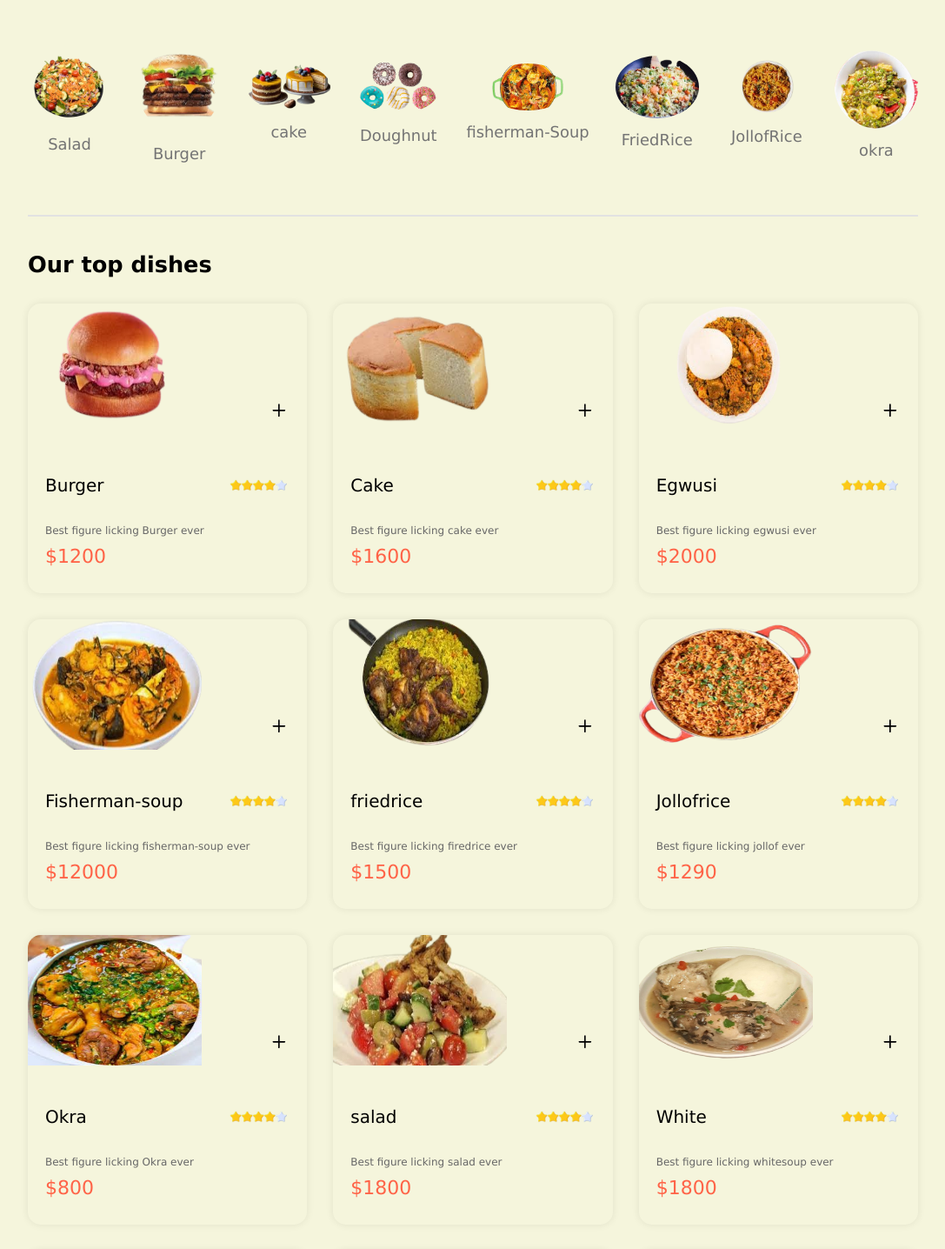
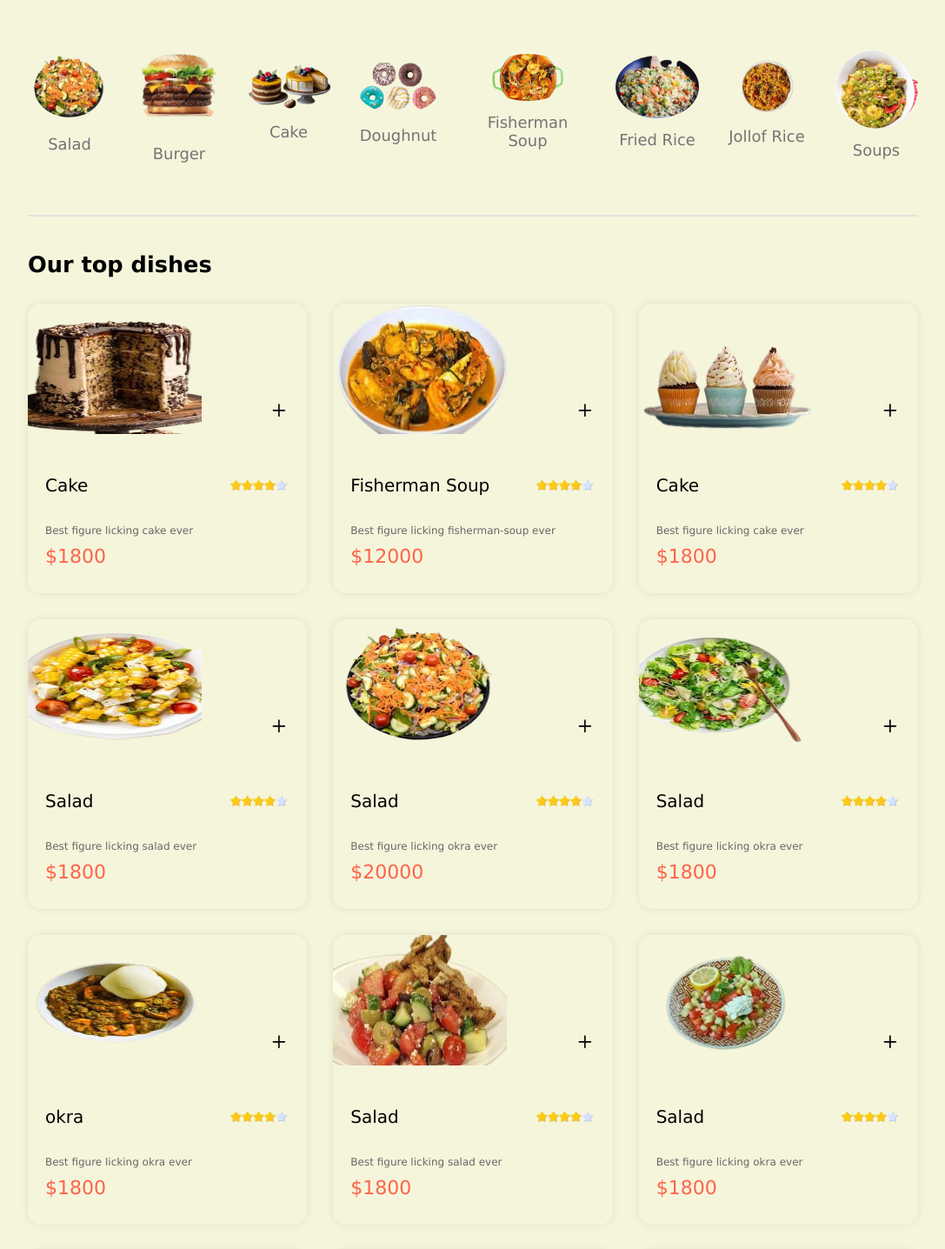
Before and after one commit to Assumpta-Chinonso1/food-order-app, a React (Vite) app: page / in a window 1280 px wide. Shown: the part 642-2078 px from the top of the page at 87% size, without its empty margins (96-1183 px from the left). Built offline with nearby package versions, Linux system fonts and the light colour scheme.

Commit message:
Added Categories

```diff
--- a/src/Components/Context/StoreContext.jsx
+++ b/src/Components/Context/StoreContext.jsx
@@ -1,12 +1,38 @@
-import { createContext } from "react";
+import { createContext, useEffect, useState } from "react";
 import { Food_lists } from "../../assets/assests";
 
 
  export const StoreContext = createContext(null)
 
  const StoreContextProvider = (props) => {
+
+     const [cartItems, setCartItems] = useState({})
+
+     const addToCart = (itemId) => {
+        if (!cartItems[itemId]) {
+            setCartItems((prev)=> ({...prev,[itemId]:1}))
+
+        }
+        else{
+            setCartItems((prev)=>({...prev,[itemId]:prev[itemId]+1}))
+        }
+     }
+
+     const removeFromCart = (itemId) => {
+        setCartItems((prev)=>({...prev,[itemId]:prev[itemId]-1}))
+     }
+
+     useEffect(()=>{
+         console.log(cartItems);
+
+      },[cartItems])
+
     const contextValue = {
-          Food_lists
+          Food_lists,
+          cartItems,
+          setCartItems,
+          addToCart,
+          removeFromCart
     }
     return (
         <StoreContext.Provider value={contextValue}>
--- a/src/Components/Display/FoodDisplay.jsx
+++ b/src/Components/Display/FoodDisplay.jsx
@@ -4,7 +4,7 @@ import { StoreContext } from '../Context/StoreContext'
 import FoodItem from '../FoodItem/FoodItem'
 
 
-const FoodDisplay = ({catergory}) => {
+const FoodDisplay = ({category}) => {
     const {Food_lists} = useContext(StoreContext)
   return (
     <div className='food-display' id='food-display'>
@@ -12,8 +12,14 @@ const FoodDisplay = ({catergory}) => {
         <h2>Our top dishes</h2>
          <div className="food-display-list">
             {Food_lists.map((item,index) => {
-         return <FoodItem key={index} id={item._id} name={item.name}
-        description={item.description} price={item.price} image={item.image}/>
+
+                  if (category === "All" || category === item.category) {
+
+
+                return <FoodItem key={index} id={item._id} name={item.name}
+                description={item.description} price={item.price} image={item.image}/>
+              }
+
             })}
          </div>
     </div>
--- a/src/Components/FoodItem/FoodItem.jsx
+++ b/src/Components/FoodItem/FoodItem.jsx
@@ -1,21 +1,22 @@
-import React, { useState } from 'react'
+import React, { useContext } from 'react'
 import './FoodItem.css'
 import { assests } from '../../assets/assests'
+import { StoreContext } from '../Context/StoreContext'
 
 const FoodItem = ({id,name,price, description,image}) => {
 
-  const [itemCount, setItemCount ] = useState(0)
+  const {cartItems,addToCart,removeFromCart} = useContext(StoreContext)
 
   return (
     <div className='food-item' id='food-item'>
           <div className="food-item-img-container">
             <img className="food-item-img" src={image} alt=""  />
-              {!itemCount
-                ? <img className='add' onClick={() => setItemCount(prev=>prev+1)} src={assests.plus} alt="" />
+              {!cartItems[id]
+                ? <img className='add' onClick={() => addToCart(id)} src={assests.plus} alt="" />
                 : <div className="food-item-counter">
-                  <img  onClick={() => setItemCount(prev=>prev-1)} src={assests.remove} alt="" />
-                 <p>{itemCount}</p>
-                 <img  onClick={() => setItemCount(prev=>prev+1)} src={assests.green} alt="" />
+                  <img  onClick={() => removeFromCart(id)} src={assests.remove} alt="" />
+                 <p>{cartItems[id]}</p>
+                 <img  onClick={() => addToCart(id)} src={assests.green} alt="" />
                 </div>
 
             }
--- a/src/assets/assests.js
+++ b/src/assets/assests.js
@@ -24,37 +24,56 @@ import menu7 from './jollof 2.png'
 import menu8 from './okra 2.png'
 
 import food1 from './burger 3.png'
+import food17 from './burger 4.png'
+import food33 from './burger 2.png'
+import food34 from './buger.png'
+import food35 from './burger 6.png'
+import food28 from './burger 5.png'
+
+import food7 from './okra 3.png'
+import food9 from './whitesoup 1.png'
+import food11 from './egwusi.png'
+import food15 from './oha.png'
+import food24 from './oha.png'
+import food25 from './okra 2.png'
+import food30 from './okra 1.png'
+
 import food2 from './cake 4.png'
-import food3 from './egwusi.png'
+import food26 from './cake 5.png'
+import food10 from './cake 1.png'
+import food18 from './cake 6.png'
+import food20 from './cake 7.png'
+import food3 from './cake 2.png'
+
+import food8 from './salad 1.png'
+import food16 from './salad 2.png'
+import food27 from './salad 3.png'
+import food29 from './salad 4.png'
+import food36 from './salad 5.png'
+import food37 from './salad 6.png'
+import food38 from './salad 8.png'
+import food39 from './salad 8.png'
+
+import food31 from './doughnut 1.png'
+import food40 from './doughnut 2.png'
+
 import food4 from './fisherman 1.png'
+import food12 from './fisherman 2.png'
+
 import food5 from './fried 4.png'
+import food21 from './fried 5.png'
+import food23 from './fried 3.png'
+import food13 from './fried 2.png'
+
 import food6 from './jollof 3.png'
-import food7 from './okra 3.png'
-import food8 from './salad 5.png'
-import food9 from './whitesoup 1.png'
-import food10 from './cake 4.png'
-import food11 from './egwusi.png'
-import food12 from './fisherman 1.png'
-import food13 from './fried 4.png'
-import food14 from './jollof 3.png'
-import food15 from './okra 3.png'
-import food16 from './salad 5.png'
-import food17 from './burger 3.png'
-import food18 from './cake 5.png'
+import food14 from './jollof 2.png'
 import food19 from './jollof.png'
-import food20 from './cake 7.png'
-import food21 from './fried 5.png'
 import food22 from './jollof 2.png'
-import food23 from './fried 3.png'
-import food24 from './oha.png'
-import food25 from './okra 3.png'
-import food26 from './cake 4.png'
-import food27 from './salad 3.png'
-import food28 from './burger 3.png'
-import food29 from './salad 4.png'
-import food30 from './okra 1.png'
-import food31 from './doughnut 1.png'
-import food32 from './burger 5.png'
+
+
+
+
+
 
 
 export const assests =  {
@@ -68,58 +87,150 @@ export const assests =  {
         green,
         remove,
         Soups,
-        Cakes,
         doughnuts,
         burger,
         rice,
+        Cakes,
         salad
     }
 
     export const menu_lists = [
       {
         menu_name: "Salad",
-           menu_image: menu1
+        menu_image: menu1,
 
       },
       {
          menu_name: "Burger",
-            menu_image: menu2
+         menu_image: menu2,
 
        },
       {
-            menu_name: "cake",
-            menu_image: menu3
+        menu_name: "Cake",
+        menu_image: menu3,
 
       },
       {
         menu_name: "Doughnut",
-            menu_image: menu4
+        menu_image: menu4,
 
       },
       {
-            menu_name: "fisherman-Soup",
-            menu_image: menu5
+        menu_name: "Fisherman Soup",
+        menu_image: menu5,
 
       },
       {
-            menu_name: "FriedRice",
-            menu_image: menu6
+        menu_name: "Fried Rice",
+        menu_image: menu6,
 
       },
       {
-            menu_name: "JollofRice",
-            menu_image: menu7
+        menu_name: "Jollof Rice",
+        menu_image: menu7,
 
       },
       {
-            menu_name: "okra",
-            menu_image: menu8
+        menu_name: "Soups",
+        menu_image: menu8,
 
+      }
+    ];
+
+
+    export const Food_lists = [
+
+
+      {
+         _id: "26",
+         name:"Cake",
+         image:food26,
+         price: 1800,
+         description:"Best figure licking cake ever",
+         category:"Cake"
       },
 
-    ]
+      {
+         _id: "4",
+         name:"Fisherman Soup",
+         image:food4,
+         price: 12000,
+         description:"Best figure licking fisherman-soup ever",
+         category:"Fisherman Soup"
+      },
+      {
+         _id: "20",
+         name:"Cake",
+         image:food20,
+         price: 1800,
+         description:"Best figure licking cake ever",
+         category:"Cake"
+      },
 
-    export const Food_lists = [
+
+
+         {
+            _id: "8",
+            name:"Salad",
+            image:food8,
+            price: 1800,
+            description:"Best figure licking salad ever",
+            category:"Salad"
+         },
+         {
+            _id: "16",
+            name:"Salad",
+            image:food16,
+            price: 20000,
+            description:"Best figure licking okra ever",
+            category:"Salad"
+         },
+
+
+         {
+            _id: "29",
+            name:"Salad",
+            image:food29,
+            price: 1800,
+            description:"Best figure licking okra ever",
+            category:"Salad"
+         },
+         {
+            _id: "30",
+            name:"okra",
+            image:food30,
+            price: 1800,
+            description:"Best figure licking okra ever",
+            category:"Soups"
+         },
+
+         {
+            _id: "36",
+            name:"Salad",
+            image:food36,
+            price: 1800,
+            description:"Best figure licking salad ever",
+            category:"Salad"
+         },
+
+         {
+            _id: "37",
+            name:"Salad",
+            image:food37,
+            price: 1800,
+            description:"Best figure licking okra ever",
+            category:"Salad"
+         },
+
+         {
+            _id: "27",
+            name:"Salad",
+            image:food27,
+            price: 1800,
+            description:"Best figure licking salad ever",
+            category:"Salad"
+         },
+
           {
             _id: "1",
             name:"Burger",
@@ -129,6 +240,124 @@ export const assests =  {
             category:"Burger"
          },
          {
+            _id: "17",
+            name:"Burger",
+            image:food17,
+            price: 1800,
+            description:"Best figure licking burger ever",
+            category:"Burger"
+         },
+         {
+            _id: "33",
+            name:"Burger",
+            image:food33,
+            price: 1800,
+            description:"Best figure licking burger ever",
+            category:"Burger"
+         },
+         {
+            _id: "34",
+            name:"Burger",
+            image:food34,
+            price: 1800,
+            description:"Best figure licking burger ever",
+            category:"Burger"
+         },
+
+      {
+         _id: "7",
+         name:" Seafood Okra",
+         image:food7,
+         price: 800,
+         description:"Best figure licking Okra ever",
+         category:"Soups"
+      },
+
+      {
+         _id: "9",
+         name:"White",
+         image:food9,
+         price: 1800,
+         description:"Best figure licking whitesoup ever",
+         category:"Soups"
+      },
+         {
+            _id: "35",
+            name:"Burger",
+            image:food35,
+            price: 1800,
+            description:"Best figure licking burger ever",
+            category:"Burger"
+         },
+         {
+            _id: "28",
+            name:"Burger",
+            image:food28,
+            price: 1800,
+            description:"Best figure licking burger ever",
+            category:"Burger"
+         },
+         {
+            _id: "38",
+            name:"Salad",
+            image:food38,
+            price: 1800,
+            description:"Best figure licking salad ever",
+            category:"Salad"
+         },
+         {
+            _id: "40",
+            name:"Doughnut",
+            image:food40,
+            price: 1806,
+            description:"Best figure licking doughnut ever",
+            category:"Doughnut"
+         },
+
+         {
+            _id: "39",
+            name:"Salad",
+            image:food39,
+            price: 1800,
+            description:"Best figure licking okra ever",
+            category:"Salad"
+         },
+
+
+
+         {
+            _id: "31",
+            name:"Doughnut",
+            image:food31,
+            price: 1806,
+            description:"Best figure licking doughnut ever",
+            category:"Doughnut"
+         },
+
+
+
+         {
+            _id: "12",
+            name:"Fisherman Soup",
+            image:food12,
+            price: 1900,
+            description:"Best figure licking fishermansoup ever",
+            category:"Fisherman Soup"
+         },
+
+
+
+      {
+         _id: "5",
+         name:"Fried Rice",
+         image:food5,
+         price: 1500,
+         description:"Best figure licking firedrice ever",
+         category:"Fried Rice"
+      },
+
+
+      {
          _id: "2",
          name:"Cake",
          image: food2,
@@ -136,246 +365,144 @@ export const assests =  {
          description:"Best figure licking cake ever",
          category:"Cake"
       },
+
+
+      {
+         _id: "6",
+         name:"Jollof Rice",
+         image:food6,
+         price: 1290,
+         description:"Best figure licking jollof ever",
+         category:"Jollof Rice"
+      },
+
+
+      {
+         _id: "22",
+         name:"Jollof Rice",
+         image:food22,
+         price: 17800,
+         description:"Best figure licking jollof ever",
+         category:"Jollof Rice"
+      },
+
       {
          _id: "3",
-         name:"Egwusi",
+         name:"Cake",
          image: food3,
          price: 2000,
          description:"Best figure licking egwusi ever",
-         category:"cake"
+         category:"Cake"
       },
+
       {
-         _id: "4",
-         name:"Fisherman-soup",
-         image:food4,
-         price: 12000,
-         description:"Best figure licking fisherman-soup ever",
-         category:"Fisherman-soup"
-      },
-      {
-         _id: "5",
-         name:"friedrice",
-         image:food5,
-         price: 1500,
-         description:"Best figure licking firedrice ever",
-         category:"Friedrice"
-      },
-      {
-         _id: "6",
-         name:"Jollofrice",
-         image:food6,
-         price: 1290,
-         description:"Best figure licking jollof ever",
-         category:"Jollofrice"
-      },
-      {
-         _id: "7",
-         name:"Okra",
-         image:food7,
-         price: 800,
-         description:"Best figure licking Okra ever",
-         category:"Okra soup"
-      },
-      {
-         _id: "8",
-         name:"salad",
-         image:food8,
-         price: 1800,
-         description:"Best figure licking salad ever",
-         category:"salad"
-      },
-      {
-         _id: "9",
-         name:"White",
-         image:food9,
-         price: 1800,
-         description:"Best figure licking whitesoup ever",
-         category:"WhiteSoup"
+         _id: "24",
+         name:"PepperSoup okra",
+         image:food24,
+         price: 18090,
+         description:"Best figure licking okra ever",
+         category:"Soups"
       },
       {
          _id: "10",
-         name:"cake",
+         name:"Cake",
          image:food10,
          price: 18000,
          description:"Best figure licking cake ever",
-         category:"cake"
+         category:"Cake"
+      },
+
+      {
+         _id: "13",
+         name:"Fried Rice",
+         image:food13,
+         price: 3044,
+         description:"Best figure licking fried ever",
+         category:"Fried Rice"
       },
       {
+         _id: "18",
+         name:"Cake",
+         image:food18,
+         price: 1800,
+         description:"Best figure licking cake ever",
+         category:"Cake"
+      },
+
+      {
+         _id: "21",
+         name:"FRried rice",
+         image:food21,
+         price: 2300,
+         description:"Best figure licking friedrice ever",
+         category:"Fried Rice"
+      },
+
+      {
          _id: "11",
-         name:"egwusi",
+         name:"Egwusi",
          image:food11,
          price: 1400,
          description:"Best figure licking egwusi ever",
-         category:"egwusi"
+         category:"Soups"
       },
+
+
       {
-         _id: "12",
-         name:"fisherman",
-         image:food12,
-         price: 1900,
-         description:"Best figure licking fishermansoup ever",
-         category:"Fisherman-soup"
+         _id: "15",
+         name:"GoatMeat Okra",
+         image:food15,
+         price: 1800,
+         description:"Best figure licking okra soup ever",
+         category:"Soups"
       },
+
       {
-         _id: "13",
-         name:"fried",
-         image:food13,
-         price: 3044,
-         description:"Best figure licking fried ever",
-         category:"friedrice"
+         _id: "23",
+         name:"Fried Rice",
+         image:food23,
+         price: 1890,
+         description:"Best figure licking fried rice ever",
+         category:"Fried Rice"
       },
+
       {
          _id: "14",
-         name:"jollof",
+         name:"Jollof Rice",
          image:food14,
          price: 18000,
          description:"Best figure licking jollof ever",
-         category:"jollof"
+         category:"Jollof Rice"
       },
-      {
-         _id: "15",
-         name:"okra",
-         image:food15,
-         price: 1800,
-         description:"Best figure licking okra soup ever",
-         category:"okra soup"
-      },
-      {
-         _id: "16",
-         name:"salad",
-         image:food16,
-         price: 20000,
-         description:"Best figure licking okra ever",
-         category:"okra"
-      },
-      {
-         _id: "17",
-         name:"burger",
-         image:food17,
-         price: 1800,
-         description:"Best figure licking burger ever",
-         category:"Burger"
-      },
-      {
-         _id: "18",
-         name:"cake",
-         image:food18,
-         price: 1800,
-         description:"Best figure licking cake ever",
-         category:"cake"
-      },
+
       {
          _id: "19",
-         name:"jollof",
+         name:"Jollof Rice",
          image:food19,
          price: 18090,
          description:"Best figure licking jollof ever",
-         category:"jollof"
+         category:"Jollof Rice"
       },
-      {
-         _id: "20",
-         name:"cake",
-         image:food20,
-         price: 1800,
-         description:"Best figure licking cake ever",
-         category:"cake"
-      },
-      {
-         _id: "21",
-         name:"friedrice",
-         image:food21,
-         price: 2300,
-         description:"Best figure licking friedrice ever",
-         category:"friedrice"
-      },
-      {
-         _id: "22",
-         name:"jollof",
-         image:food22,
-         price: 17800,
-         description:"Best figure licking jollof ever",
-         category:"jollofrice"
-      },
-      {
-         _id: "23",
-         name:"friedRice",
-         image:food23,
-         price: 1890,
-         description:"Best figure licking fried rice ever",
-         category:"Friedrice"
-      },
-      {
-         _id: "24",
-         name:"okra",
-         image:food24,
-         price: 18090,
-         description:"Best figure licking okra ever",
-         category:"okra"
-      },
+
+
+
+
       {
          _id: "25",
          name:"Okra",
          image:food25,
          price: 9800,
          description:"Best figure licking Okra ever",
-         category:"Okra"
+         category:"Soups"
       },
-      {
-         _id: "26",
-         name:"cake",
-         image:food26,
-         price: 1800,
-         description:"Best figure licking cake ever",
-         category:"cake"
-      },
-      {
-         _id: "27",
-         name:"salad",
-         image:food27,
-         price: 1800,
-         description:"Best figure licking salad ever",
-         category:"salad"
-      },
+
+
       {
          _id: "28",
-         name:"burder",
+         name:"burger",
          image:food28,
          price: 1800,
          description:"Best figure licking burger ever",
          category:"burger"
       },
-      {
-         _id: "29",
-         name:"salad",
-         image:food29,
-         price: 1800,
-         description:"Best figure licking okra ever",
-         category:"salad"
-      },
-      {
-         _id: "30",
-         name:"okra",
-         image:food30,
-         price: 1800,
-         description:"Best figure licking okra ever",
-         category:"okra"
-      },
-      {
-         _id: "31",
-         name:"doughnut",
-         image:food31,
-         price: 1806,
-         description:"Best figure licking doughnut ever",
-         category:"doughnut"
-      },
-      {
-         _id: "32",
-         name:"burger",
-         image:food32,
-         price: 18800,
-         description:"Best figure licking burger ever",
-         category:"burder"
-      },
-
-
    ]
```
Lines whose indentation alone changed are shown as unchanged.
